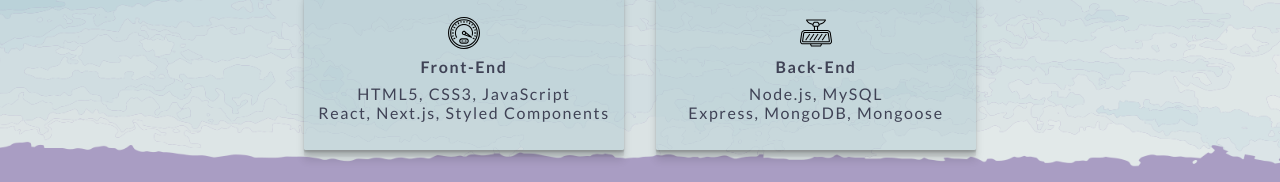
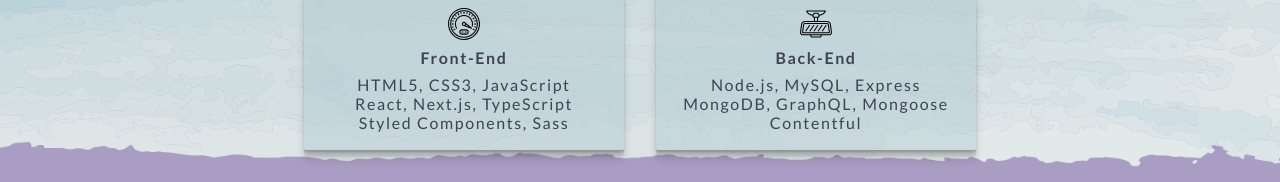
Before and after one commit to JakubJureczko/portfolio, a React (Create React App) app: page / in a window 1280 px wide. Shown: the part 287-469 px from the top of the page. Built offline with nearby package versions, Linux system fonts and the light colour scheme.

Commit message:
adding skills

```diff
--- a/src/Skills.js
+++ b/src/Skills.js
@@ -13,15 +13,17 @@
             <b>Front-End</b>
           </p>
           <span>HTML5, CSS3, JavaScript</span>
-          <span>React, Next.js, Styled Components</span>
+          <span>React, Next.js, TypeScript</span>
+          <span>Styled Components, Sass</span>
         </div>
         <div className="card">
           <span className="card-back"></span>
           <p>
             <b>Back-End</b>
           </p>
-          <span>Node.js, MySQL</span>
-          <span>Express, MongoDB,  Mongoose </span>
+          <span>Node.js, MySQL, Express</span>
+          <span>MongoDB, GraphQL, Mongoose </span>
+          <span>Contentful</span>
         </div>
       </div>
     </div>
```
